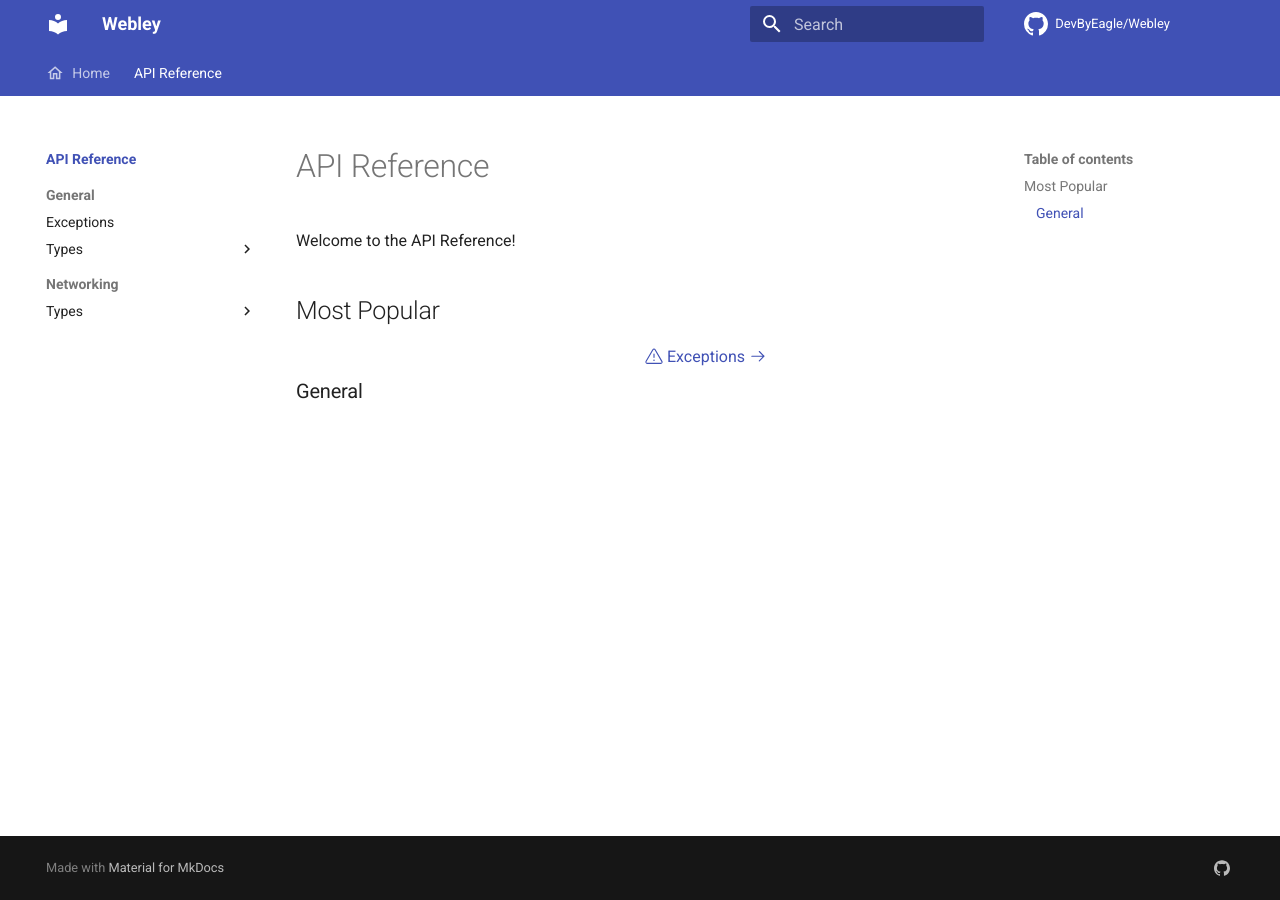
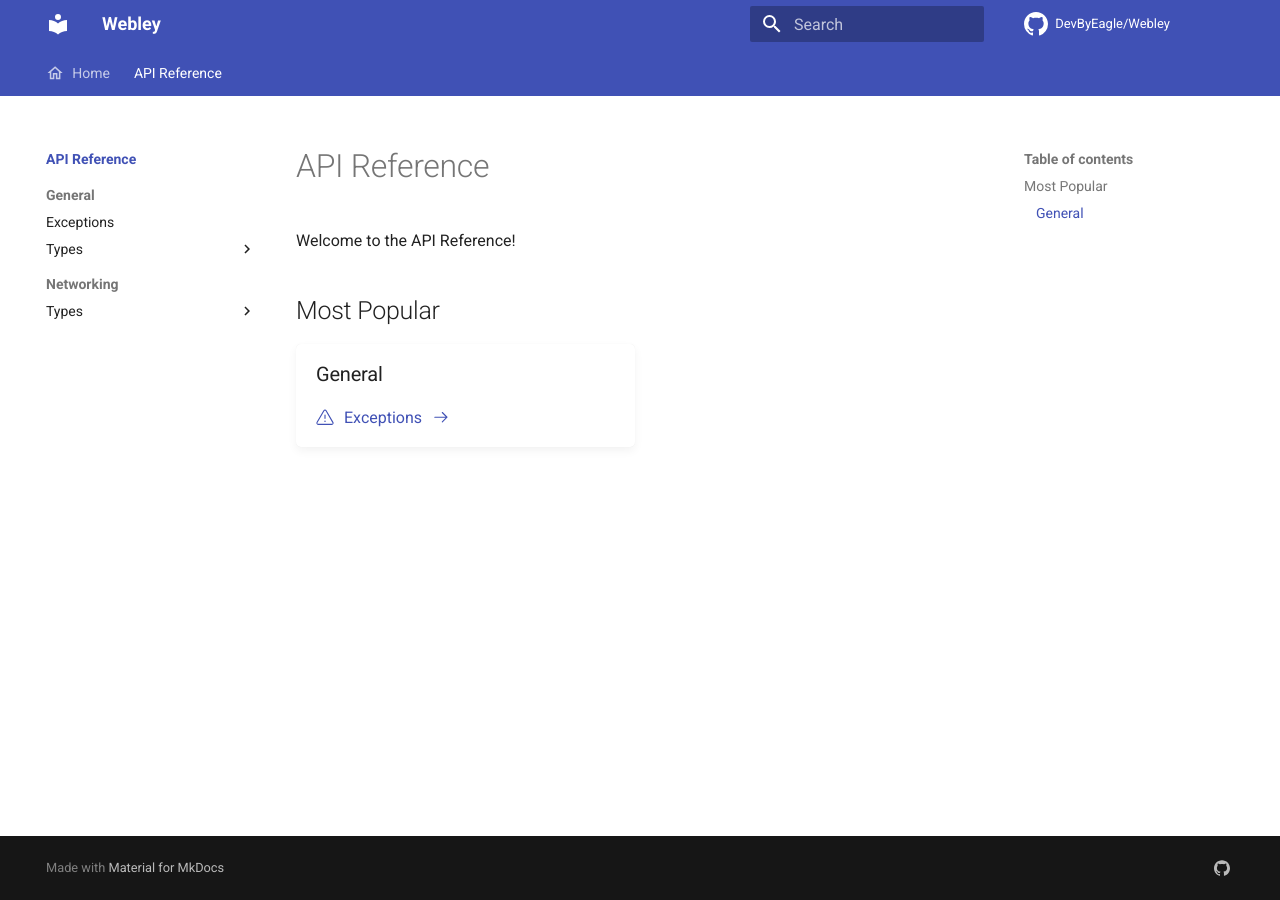
Before and after one commit to DevByEagle/Webley, an MkDocs documentation site: the page built from docs/api-reference/index.md, in a window 1280 px wide. Built offline with MkDocs 1.6.1 and Material for MkDocs 9.7.7, drawn with Linux system fonts in a browser that asks for light colours; comment, search, counter and statistics services are not loaded; the version menu is left out.

Commit message:
Refactor CSS for webley-api-bento and webley-api-index-link: improve layout and styling consistency

```diff
--- a/docs/assets/theme/reference.css
+++ b/docs/assets/theme/reference.css
@@ -18,3 +18,23 @@
     column-width: 12rem;
     column-gap: 0.5rem;
 }
+
+.webley-api-bento > * {
+    break-inside: avoid;
+    box-shadow: var(--md-shadow-z1);
+    border-radius: 0.25rem;
+    padding: 0.75rem 1rem;
+	padding-bottom: 0.01rem;
+    margin: 0.5rem 0;
+    margin-top: 0;
+}
+
+.webley-api-bento > * :first-child {
+    margin-top: 0 !important;
+}
+
+.webley-api-index-link {
+    display:flex;
+    align-items: center;
+    gap: 0.5rem;
+}
```
